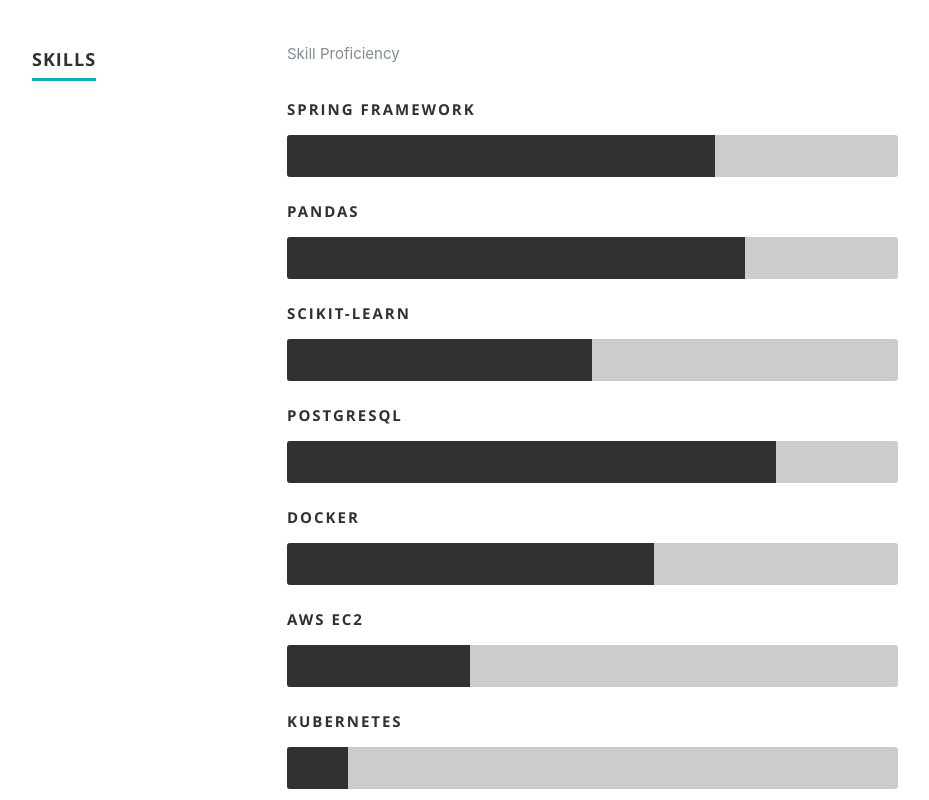
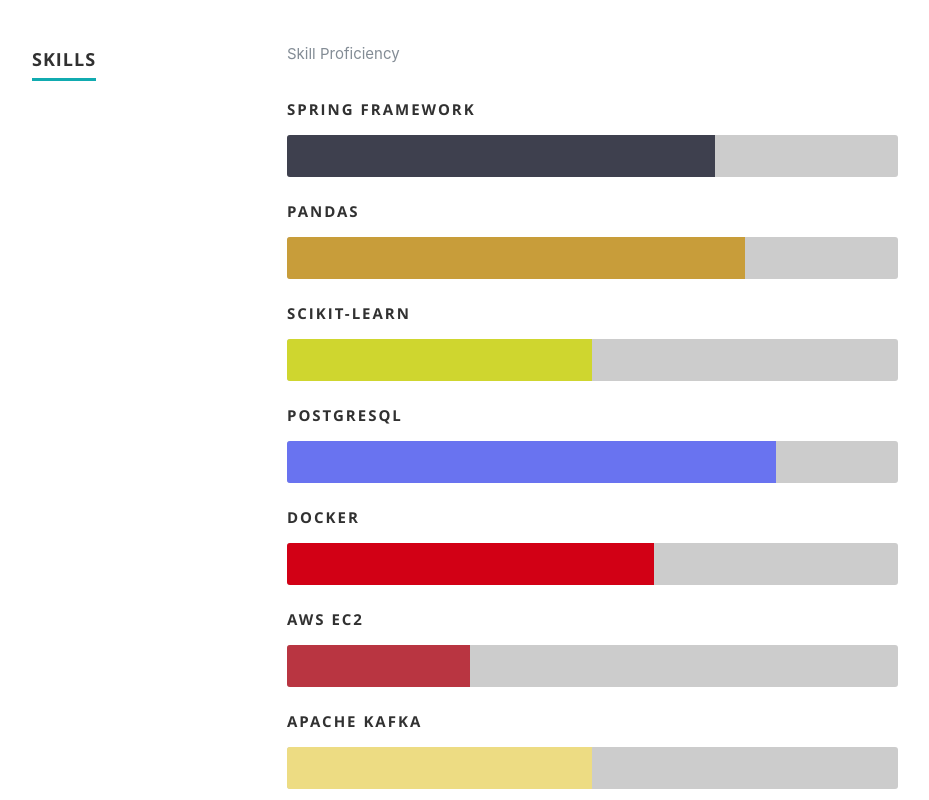
Before and after one commit to YounHS/react-deploy, a React (Create React App) app: page / in a window 1280 px wide. Shown: the part 2480-3280 px from the top of the page, without its empty margins (118-1047 px from the left). Built offline with nearby package versions, Linux system fonts and the light colour scheme.

Commit message:
skill color add

```diff
--- a/src/components/Resume.js
+++ b/src/components/Resume.js
@@ -1,5 +1,14 @@
 import React, { Component } from "react";
 export default class Resume extends Component {
+  getRandomColor() {
+    let letters = "0123456789ABCDEF";
+    let color = "#";
+    for (let i = 0; i < 6; i++) {
+      color += letters[Math.floor(Math.random() * 16)];
+    }
+    return color;
+  }
+
   render() {
     let resumeData = this.props.resumeData;
     return (
@@ -104,11 +113,12 @@
               <ul className="skills">
                 {resumeData.skills &&
                   resumeData.skills.map((item) => {
+                    const backgroundColor = this.getRandomColor();
                     return (
                       <li>
                         <span
                           className={`bar-expand ${item.skillname.toLowerCase()}`}
-                          style={{ width: `${item.level}` }}
+                          style={{ width: `${item.level}`, backgroundColor }}
                         ></span>
                         <em>{item.skillname}</em>
                       </li>
--- a/src/resumeData.js
+++ b/src/resumeData.js
@@ -99,8 +99,8 @@
             "level": "30%"
         },
         {
-            "skillname": "Kubernetes",
-            "level": "10%"
+            "skillname": "Apache Kafka",
+            "level": "50%"
         },
         {
             "skillname": "Reactjs",
```
